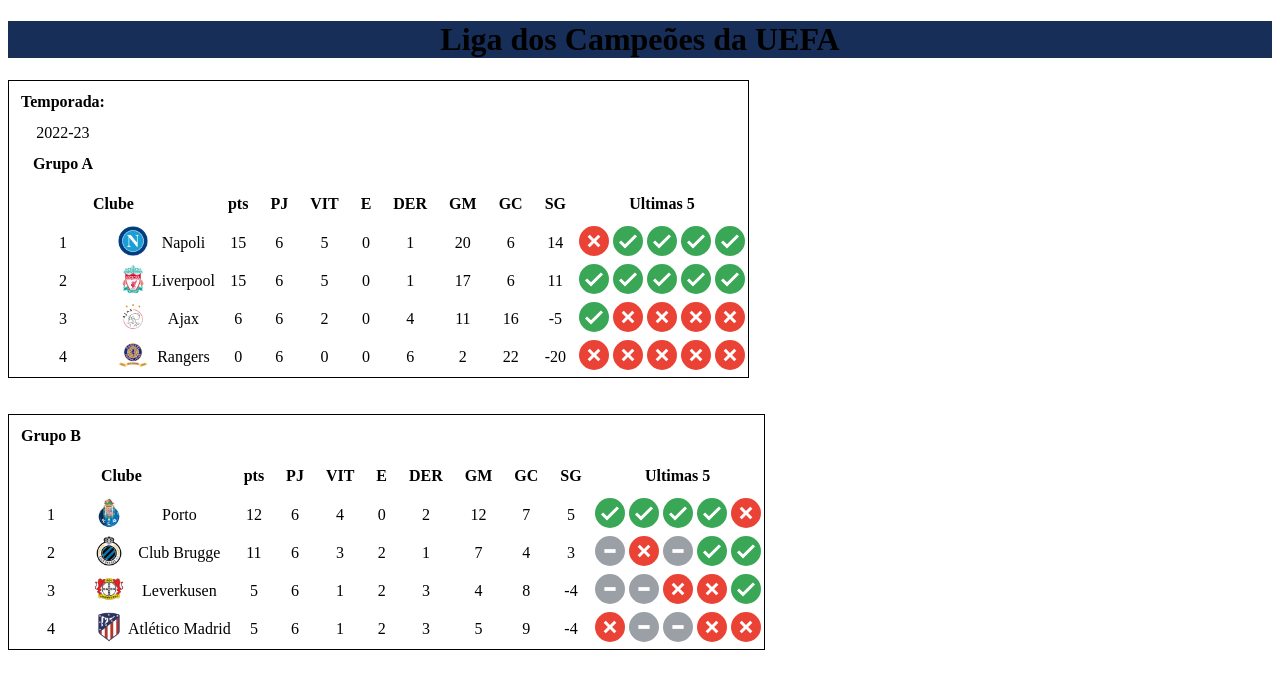
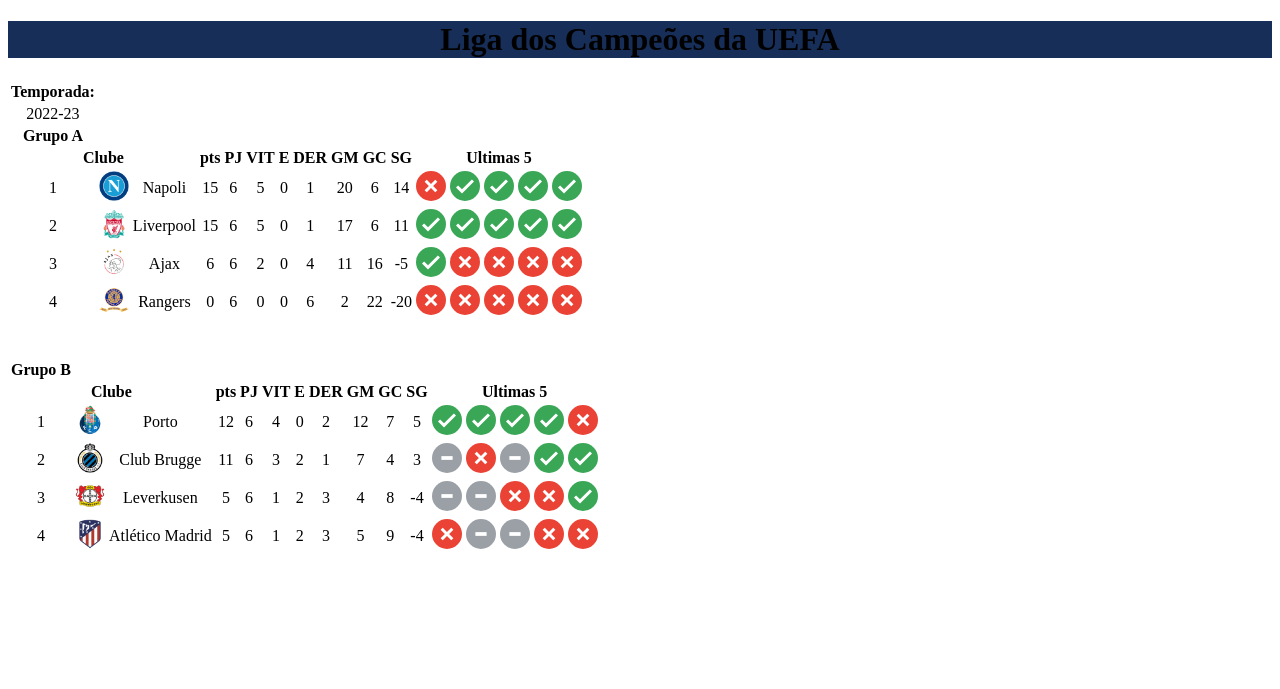
Before and after one commit to leonardohendler/ADS-Ulbra, a PHP site: page / in a window 1280 px wide. Shown: the top 689 px of the page. Run offline with PHP 8.4, Linux system fonts and the light colour scheme.

Commit message:
Update style.css

```diff
--- a/Matérias/Introdução Web/Champions League - Tabela/style.css
+++ b/Matérias/Introdução Web/Champions League - Tabela/style.css
@@ -1,31 +1,13 @@
-        table{
-
-            border: solid 1px;
-        }
-
-        tr{
-            border: solid 1px;
-        }
-
 h1{
     text-align: center;
     background-color: #162E58;
-
     }
 
-
-
-        th{
-            padding: 10px;
-
-        }
-
-        img{
+img {
     width: 30px;
     height: 30px;
 }
 
-        td{
+td, tr, th {
     text-align: center;
-
 }
```
Lines whose indentation alone changed are shown as unchanged.
